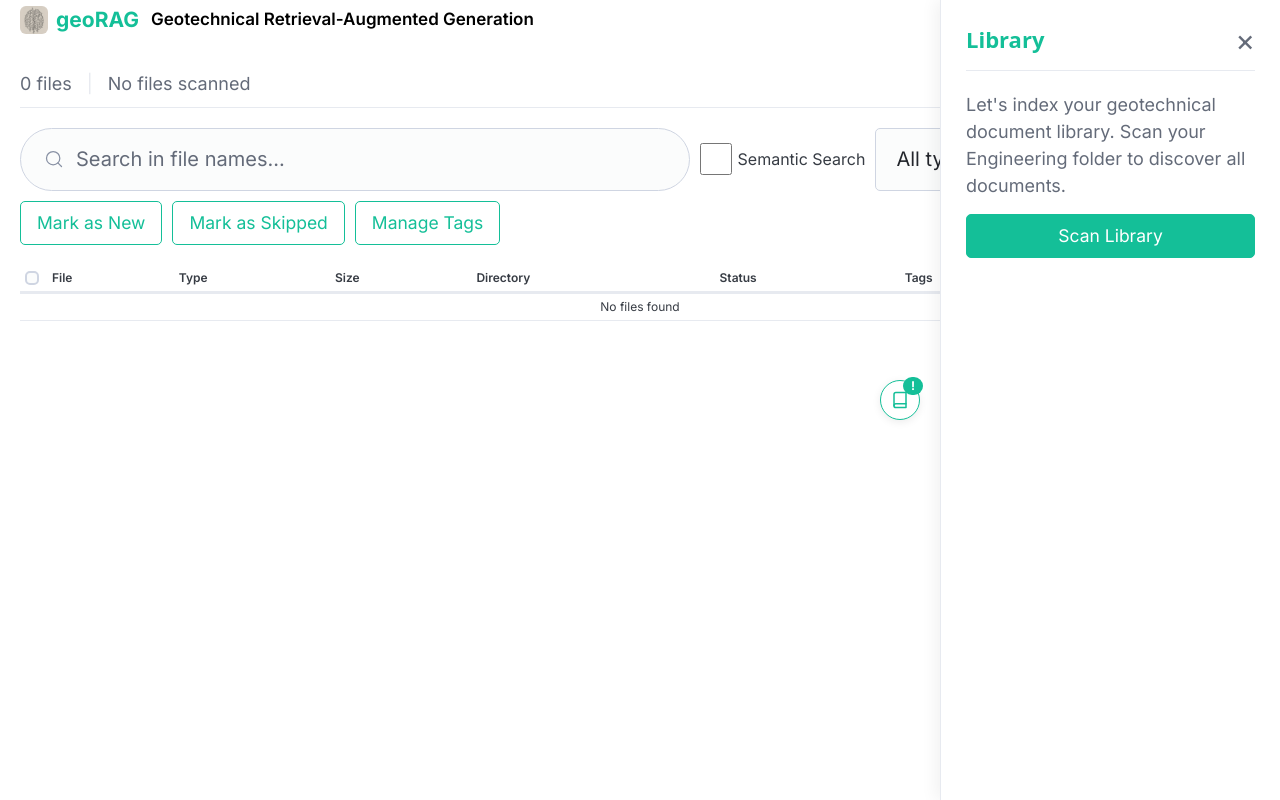
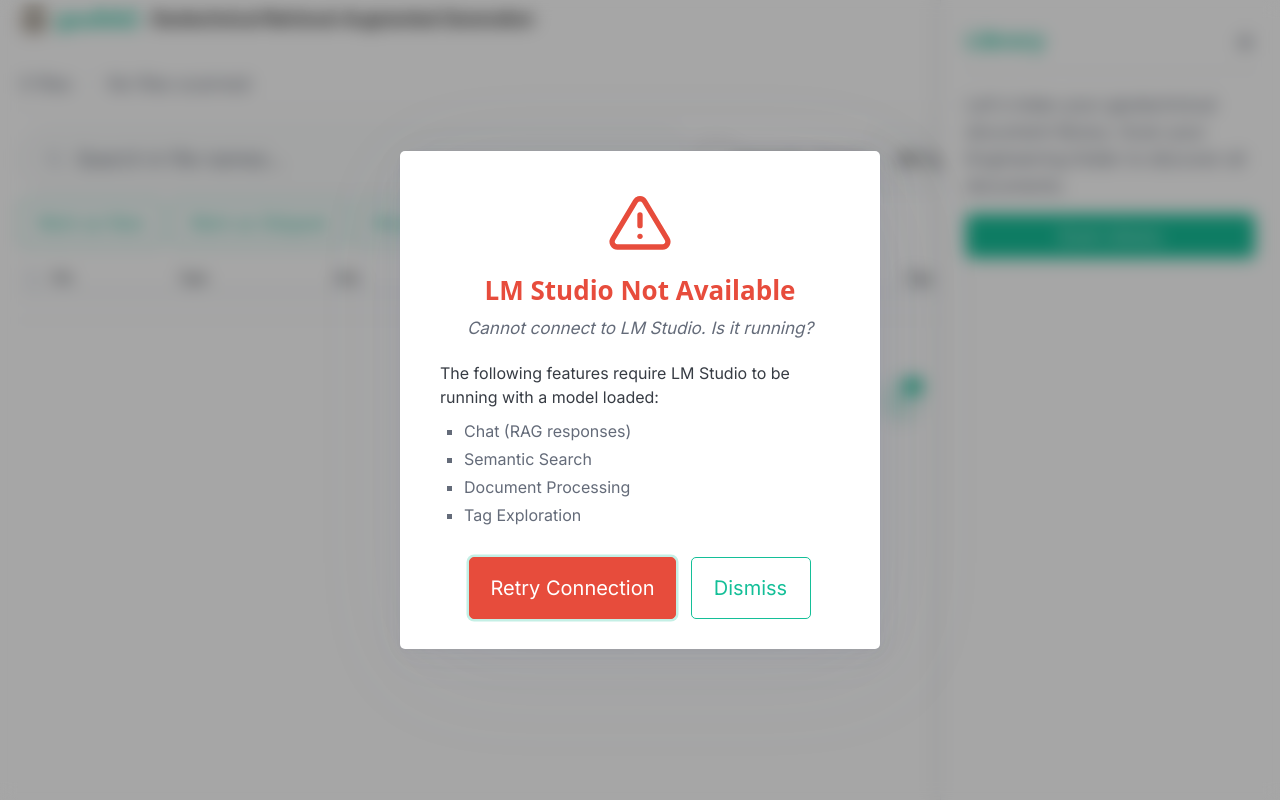
Before and after one commit to hetGE/georag, a FastAPI app: page /documents in a window 1280 px wide. Run offline with FastAPI, Linux system fonts and the light colour scheme; data comes from the database, SQL or seed files in the repository; data that the repository does not hold is empty.

Commit message:
Add LM Studio connectivity warning modal - needs testing
Adds a global warning modal that detects when LM Studio is not running
or required models are not loaded. The health check endpoint tests
embedding model with a lightweight call and verifies the chat model
appears in the loaded models list.

- Proactive check on page load
- Pre-operation checks before chat, semantic search, processing,
  OCR, and tag exploration
- Mid-operation failure detection via SSE error events, fetch errors,
  and processing/explore error polling
- Retry and Dismiss buttons on the modal

TODO: Test all failure scenarios (LM Studio off, embedding model
unloaded, chat model unloaded, mid-operation disconnect).

Co-Authored-By: Claude Opus 4.6 (1M context) <noreply@anthropic.com>

```diff
--- a/backend/app.py
+++ b/backend/app.py
@@ -52,7 +52,7 @@ app.mount("/static", StaticFiles(directory=str(BUNDLE_DIR / "frontend" / "static
 templates = Jinja2Templates(directory=str(BUNDLE_DIR / "frontend" / "templates"))
 
 # Import and include routers
-from backend.routers import documents, tags, chat, conversations, processing, explore, ocr  # noqa: E402
+from backend.routers import documents, tags, chat, conversations, processing, explore, ocr, health  # noqa: E402
 
 app.include_router(documents.router, prefix="/api")
 app.include_router(tags.router, prefix="/api")
@@ -61,6 +61,7 @@ app.include_router(conversations.router, prefix="/api")
 app.include_router(processing.router, prefix="/api")
 app.include_router(explore.router, prefix="/api")
 app.include_router(ocr.router, prefix="/api")
+app.include_router(health.router, prefix="/api")
 
 
 @app.get("/")
--- a/backend/routers/processing.py
+++ b/backend/routers/processing.py
@@ -154,6 +154,7 @@ def onboarding_status(db: Session = Depends(get_db)):
         "ocr_success": _ocr_processor.ocr_success,
         "ocr_failed": _ocr_processor.ocr_failed,
         "ocr_current_file": _ocr_processor.current_file,
+        "errors": _processor.errors[-10:] + _explorer.errors[-10:],
     }
 
 
--- a/frontend/static/css/app.css
+++ b/frontend/static/css/app.css
@@ -1659,6 +1659,85 @@ body:has(.lp-panel.open) .lp-toggle {
 
 /* ===== About Modal ===== */
 
+/* LM Studio Warning Modal */
+#lmstudio-warning-modal::backdrop {
+    background: rgba(0, 0, 0, 0.35);
+    backdrop-filter: blur(4px);
+    -webkit-backdrop-filter: blur(4px);
+}
+
+#lmstudio-warning-modal {
+    border: none;
+    padding: 0;
+    background: transparent;
+}
+
+.lmstudio-warning-content {
+    text-align: center;
+    padding: 2rem 2rem 1.5rem;
+    margin: 0;
+    max-width: 480px;
+}
+
+.lmstudio-warning-icon {
+    margin-bottom: 1rem;
+}
+
+.lmstudio-warning-title {
+    margin: 0 0 0.5rem;
+    font-size: 1.3rem;
+    font-weight: 700;
+    color: #e74c3c;
+}
+
+.lmstudio-warning-detail {
+    font-size: 0.85rem;
+    color: var(--pico-muted-color);
+    margin-bottom: 1rem;
+    font-style: italic;
+}
+
+.lmstudio-warning-info {
+    font-size: 0.8rem;
+    color: var(--pico-color);
+    margin-bottom: 0.5rem;
+    text-align: left;
+}
+
+.lmstudio-warning-list {
+    text-align: left;
+    font-size: 0.8rem;
+    color: var(--pico-muted-color);
+    margin-bottom: 1.5rem;
+    padding-left: 1.2rem;
+}
+
+.lmstudio-warning-list li {
+    margin-bottom: 0.2rem;
+}
+
+.lmstudio-warning-actions {
+    display: flex;
+    gap: 0.75rem;
+    justify-content: center;
+}
+
+.lmstudio-retry-btn {
+    background: #e74c3c;
+    border-color: #e74c3c;
+    color: #fff;
+    min-width: 160px;
+}
+
+.lmstudio-retry-btn:hover {
+    background: #c0392b;
+    border-color: #c0392b;
+}
+
+.lmstudio-dismiss-btn {
+    min-width: 120px;
+}
+
 #about-modal::backdrop {
     background: rgba(0, 0, 0, 0.0);
     backdrop-filter: blur(2px);
--- a/frontend/static/js/chat.js
+++ b/frontend/static/js/chat.js
@@ -750,6 +750,9 @@ async function handleSubmit(e) {
     const message = input.value.trim();
     if (!message || isStreaming || remoteStreaming || window.libraryIsProcessing) return;
 
+    // Check LM Studio before sending
+    if (!(await window.requireLmStudio())) return;
+
     // Block submit if welcome state and no tags selected
     if (isWelcomeState && allTags.length > 0 && selectedTags.size === 0) return;
 
@@ -821,7 +824,11 @@ async function handleSubmit(e) {
                     try {
                         const data = JSON.parse(dataStr);
 
-                        if (data.token !== undefined) {
+                        if (data.error) {
+                            contentEl.textContent = 'Error: ' + data.error;
+                            // Check if it's an LM Studio connectivity issue
+                            window.requireLmStudio();
+                        } else if (data.token !== undefined) {
                             // Broadcast streaming status on first token
                             if (!broadcastedStart) {
                                 broadcastedStart = true;
@@ -854,6 +861,7 @@ async function handleSubmit(e) {
     } catch (err) {
         if (err.name !== 'AbortError') {
             contentEl.textContent = 'Error: ' + err.message;
+            window.requireLmStudio();
         }
     }
 
--- a/frontend/static/js/documents.js
+++ b/frontend/static/js/documents.js
@@ -109,6 +109,9 @@ async function loadDocuments() {
     const contentSearch = document.getElementById('content-search-toggle')?.checked || false;
     const isContentQuery = contentSearch && search;
 
+    // Check LM Studio before semantic search
+    if (isContentQuery && !(await window.requireLmStudio())) return;
+
     const params = new URLSearchParams({page: currentPage, per_page: 50});
     if (search) params.set('search', search);
     if (isContentQuery) params.set('search_contents', 'true');
@@ -130,6 +133,8 @@ async function loadDocuments() {
         renderFileTable(data.files);
         renderPagination(data);
         updateMultiTagVisibility();
+    } catch (err) {
+        if (isContentQuery) window.requireLmStudio();
     } finally {
         overlay?.classList.remove('active');
         searchRow?.classList.remove('disabled');
--- a/frontend/static/js/panel.js
+++ b/frontend/static/js/panel.js
@@ -65,6 +65,8 @@ const LibraryPanel = (() => {
 
     // --- Polling ---
 
+    let lastErrorCount = 0;
+
     async function checkStatus() {
         try {
             const status = await apiGet('/api/processing/onboarding-status');
@@ -83,6 +85,17 @@ const LibraryPanel = (() => {
             if (wasProcessing !== window.libraryIsProcessing) {
                 window.updateChatInputState?.();
             }
+
+            // Detect new LM Studio errors during processing/explore
+            const errors = status.errors || [];
+            if (errors.length > lastErrorCount) {
+                const newErrors = errors.slice(lastErrorCount);
+                const lmError = newErrors.find(e =>
+                    /connect|timeout|ConnectError|embed|model.*not.*loaded|No models loaded/i.test(e)
+                );
+                if (lmError) window.requireLmStudio();
+            }
+            lastErrorCount = errors.length;
         } catch {
             // API not available
         }
@@ -434,6 +447,7 @@ const LibraryPanel = (() => {
 
     async function handleStartProcessing() {
         if (window.chatIsStreaming?.()) return;
+        if (!(await window.requireLmStudio())) return;
         const btn = document.getElementById('lp-process-btn');
         btn.disabled = true;
         btn.setAttribute('aria-busy', 'true');
@@ -482,6 +496,7 @@ const LibraryPanel = (() => {
 
     async function handleProcessNew() {
         if (window.chatIsStreaming?.()) return;
+        if (!(await window.requireLmStudio())) return;
         const btn = document.getElementById('lp-action-process-new');
         btn.disabled = true;
         btn.setAttribute('aria-busy', 'true');
@@ -506,6 +521,7 @@ const LibraryPanel = (() => {
     async function confirmReprocessAll() {
         const dialog = document.getElementById('reprocess-confirm-dialog');
         dialog.close();
+        if (!(await window.requireLmStudio())) return;
         const btn = document.getElementById('lp-action-reprocess');
         if (btn) {
             btn.disabled = true;
@@ -529,6 +545,7 @@ const LibraryPanel = (() => {
 
     async function handleStartOCR() {
         if (window.chatIsStreaming?.()) return;
+        if (!(await window.requireLmStudio())) return;
         const btn = document.getElementById('lp-action-ocr');
         if (btn) {
             btn.disabled = true;
@@ -563,6 +580,7 @@ const LibraryPanel = (() => {
 
     async function handleStartExploring() {
         if (window.chatIsStreaming?.()) return;
+        if (!(await window.requireLmStudio())) return;
         const btn = document.getElementById('lp-action-explore');
         if (btn) {
             btn.disabled = true;
--- a/frontend/templates/base.html
+++ b/frontend/templates/base.html
@@ -63,6 +63,32 @@
         </article>
     </dialog>
 
+    <!-- LM Studio Warning Modal -->
+    <dialog id="lmstudio-warning-modal">
+        <article class="lmstudio-warning-content">
+            <div class="lmstudio-warning-icon">
+                <svg viewBox="0 0 24 24" width="64" height="64" fill="none" stroke="#e74c3c" stroke-width="2" stroke-linecap="round" stroke-linejoin="round">
+                    <path d="M10.29 3.86L1.82 18a2 2 0 001.71 3h16.94a2 2 0 001.71-3L13.71 3.86a2 2 0 00-3.42 0z"/>
+                    <line x1="12" y1="9" x2="12" y2="13"/>
+                    <line x1="12" y1="17" x2="12.01" y2="17"/>
+                </svg>
+            </div>
+            <h3 class="lmstudio-warning-title">LM Studio Not Available</h3>
+            <p class="lmstudio-warning-detail" id="lmstudio-warning-detail">Cannot connect to LM Studio on port 1234.</p>
+            <p class="lmstudio-warning-info">The following features require LM Studio to be running with a model loaded:</p>
+            <ul class="lmstudio-warning-list">
+                <li>Chat (RAG responses)</li>
+                <li>Semantic Search</li>
+                <li>Document Processing</li>
+                <li>Tag Exploration</li>
+            </ul>
+            <div class="lmstudio-warning-actions">
+                <button id="lmstudio-retry-btn" class="lmstudio-retry-btn">Retry Connection</button>
+                <button id="lmstudio-dismiss-btn" class="outline lmstudio-dismiss-btn">Dismiss</button>
+            </div>
+        </article>
+    </dialog>
+
     <!-- About Modal -->
     <dialog id="about-modal">
         <article class="about-modal-content">
@@ -96,6 +122,59 @@
         </article>
     </dialog>
 
+    <script>
+    // LM Studio connectivity check (global)
+    window.checkLmStudio = async function() {
+        try {
+            const res = await fetch('/api/health/lm-studio');
+            const data = await res.json();
+            return data;
+        } catch {
+            return { status: 'error', detail: 'Backend not reachable.' };
+        }
+    };
+
+    window.showLmStudioWarning = function(detail) {
+        const dlg = document.getElementById('lmstudio-warning-modal');
+        if (!dlg || dlg.open) return;
+        if (detail) document.getElementById('lmstudio-warning-detail').textContent = detail;
+        dlg.showModal();
+    };
+
+    // Returns true if LM Studio is OK, shows warning and returns false if not
+    window.requireLmStudio = async function() {
+        const result = await window.checkLmStudio();
+        if (result.status === 'ok') return true;
+        window.showLmStudioWarning(result.detail);
+        return false;
+    };
+
+    (function() {
+        const dlg = document.getElementById('lmstudio-warning-modal');
+        const retryBtn = document.getElementById('lmstudio-retry-btn');
+        const dismissBtn = document.getElementById('lmstudio-dismiss-btn');
+
+        retryBtn.addEventListener('click', async () => {
+            retryBtn.setAttribute('aria-busy', 'true');
+            retryBtn.disabled = true;
+            const result = await window.checkLmStudio();
+            retryBtn.setAttribute('aria-busy', 'false');
+            retryBtn.disabled = false;
+            if (result.status === 'ok') {
+                dlg.close();
+            } else {
+                document.getElementById('lmstudio-warning-detail').textContent = result.detail;
+            }
+        });
+
+        dismissBtn.addEventListener('click', () => dlg.close());
+
+        // Proactive check on page load
+        window.checkLmStudio().then(result => {
+            if (result.status !== 'ok') window.showLmStudioWarning(result.detail);
+        });
+    })();
+    </script>
     <script src="/static/js/marked.min.js"></script>
     <script src="https://cdn.jsdelivr.net/npm/katex@0.16.11/dist/katex.min.js" crossorigin="anonymous"></script>
     <script src="/static/js/utils.js"></script>
```
Also changed, not shown: backend/routers/health.py (added, +54 -0 lines).
